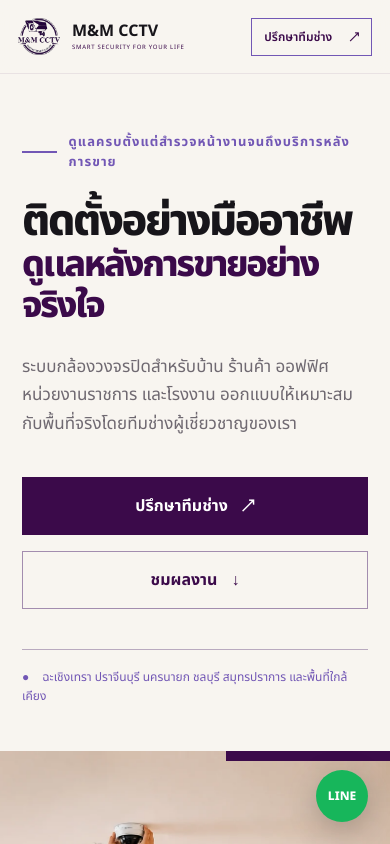
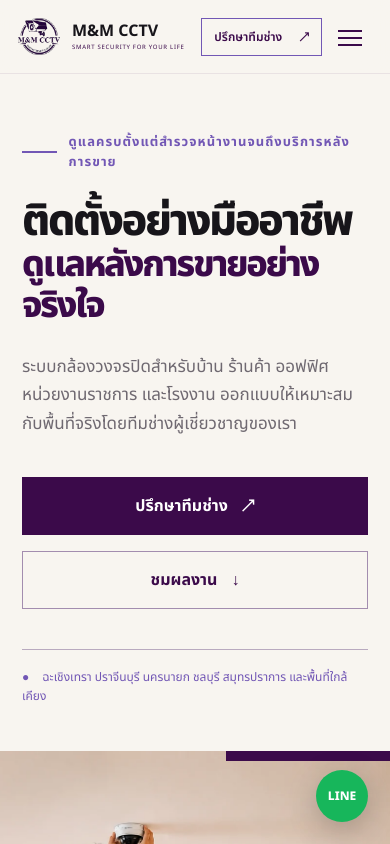
Before and after one commit to momomaggi/mmcctv-website, a React (Vite) app: page / in a window 390 px wide. Shown: the top 844 px of the page. Built offline with nearby package versions, Linux system fonts and the light colour scheme.

Commit message:
Add responsive mobile navigation

```diff
--- a/src/page.tsx
+++ b/src/page.tsx
@@ -106,8 +106,10 @@ const reviews = [
 export default function Home() {
   const [promoIndex, setPromoIndex] = useState(0);
   const [promoPaused, setPromoPaused] = useState(false);
+  const [isMenuOpen, setIsMenuOpen] = useState(false);
   const promoTouchStart = useRef<number | null>(null);
   const reviewsTrackRef = useRef<HTMLDivElement | null>(null);
+  const closeMenu = () => setIsMenuOpen(false);
 
   const trackLineClick = (linkLocation: string) => {
   const analyticsWindow = window as typeof window & {
@@ -205,8 +207,20 @@ const scrollReviews = (direction: "previous" | "next") => {
           <img src="/logo-mm-cctv.webp" alt="M&M CCTV" />
           <span><strong>M&amp;M CCTV</strong><small>SMART SECURITY FOR YOUR LIFE</small></span>
         </a>
-        <nav aria-label="เมนูหลัก">
-          <a href="#services">บริการ</a><a href="#promotions">โปรโมชั่น</a><a href="#works">ผลงาน</a><a href="#about">เกี่ยวกับเรา</a><a href="#contact">ติดต่อเรา</a>
+        <button
+          className="menu-toggle"
+          type="button"
+          aria-label={isMenuOpen ? "ปิดเมนู" : "เปิดเมนู"}
+          aria-expanded={isMenuOpen}
+          aria-controls="main-menu"
+          onClick={() => setIsMenuOpen((open) => !open)}
+        >
+          <span />
+          <span />
+          <span />
+        </button>
+        <nav id="main-menu" className={isMenuOpen ? "is-open" : ""} aria-label="เมนูหลัก">
+          <a href="#services" onClick={closeMenu}>บริการ</a><a href="#promotions" onClick={closeMenu}>โปรโมชั่น</a><a href="#works" onClick={closeMenu}>ผลงาน</a><a href="#about" onClick={closeMenu}>เกี่ยวกับเรา</a><a href="#contact" onClick={closeMenu}>ติดต่อเรา</a>
         </nav>
         <a
   className="header-cta"
@@ -621,7 +635,7 @@ const scrollReviews = (direction: "previous" | "next") => {
         </span>
 
         <div>
-          <small>LINE OFFICIAL / LINE ID</small>
+          <small>LINE ID</small>
           <strong>mmcctv</strong>
         </div>
       </div>
--- a/src/styles.css
+++ b/src/styles.css
@@ -90,6 +90,24 @@ img {
 }
 .site-header nav a:hover:after {
   right: 0;
+}
+.menu-toggle {
+  display: none;
+  width: 44px;
+  height: 44px;
+  padding: 10px;
+  border: 0;
+  background: transparent;
+  color: var(--purple);
+  cursor: pointer;
+}
+.menu-toggle span {
+  display: block;
+  width: 100%;
+  height: 2px;
+  margin: 5px 0;
+  background: currentColor;
+  transition: transform 0.2s, opacity 0.2s;
 }
 .header-cta {
   border: 1px solid var(--violet);
@@ -1517,8 +1535,55 @@ footer > small {
   z-index: 30;
 }
 @media (max-width: 980px) {
+  .site-header {
+    position: sticky;
+  }
+  .menu-toggle {
+    display: block;
+    order: 3;
+  }
   .site-header nav {
+    display: flex;
+    position: absolute;
+    top: 100%;
+    left: 0;
+    right: 0;
+    flex-direction: column;
+    gap: 0;
+    padding: 10px clamp(24px, 5vw, 76px) 20px;
+    background: rgba(248, 245, 240, 0.98);
+    border-bottom: 1px solid rgba(59, 10, 74, 0.12);
+    box-shadow: 0 16px 30px rgba(23, 21, 26, 0.08);
+    visibility: hidden;
+    opacity: 0;
+    transform: translateY(-8px);
+    pointer-events: none;
+    transition: opacity 0.2s, transform 0.2s, visibility 0.2s;
+  }
+  .site-header nav.is-open {
+    visibility: visible;
+    opacity: 1;
+    transform: translateY(0);
+    pointer-events: auto;
+  }
+  .site-header nav a {
+    padding: 13px 0;
+    border-bottom: 1px solid rgba(59, 10, 74, 0.08);
+  }
+  .site-header nav a:last-child {
+    border-bottom: 0;
+  }
+  .site-header nav a:after {
     display: none;
+  }
+  .menu-toggle[aria-expanded="true"] span:nth-child(1) {
+    transform: translateY(7px) rotate(45deg);
+  }
+  .menu-toggle[aria-expanded="true"] span:nth-child(2) {
+    opacity: 0;
+  }
+  .menu-toggle[aria-expanded="true"] span:nth-child(3) {
+    transform: translateY(-7px) rotate(-45deg);
   }
   .hero {
     grid-template-columns: 1fr;
@@ -1608,8 +1673,12 @@ footer > small {
   scroll-snap-align: start;
 }
   .header-cta {
+    margin-left: auto;
     padding: 9px 12px;
     font-size: 12px;
+  }
+  .menu-toggle {
+    margin-left: 6px;
   }
   .hero {
     min-height: auto;
```
